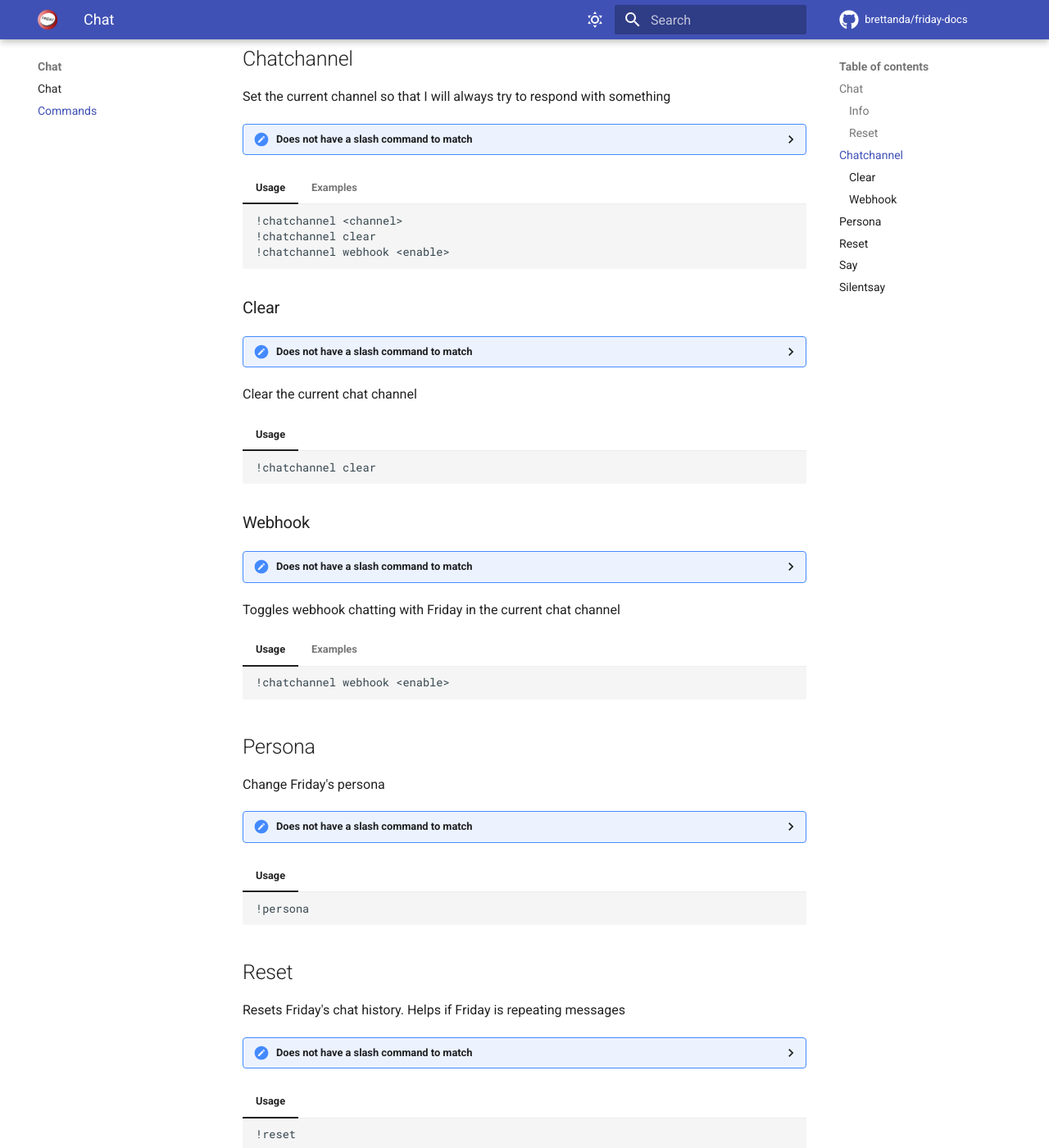
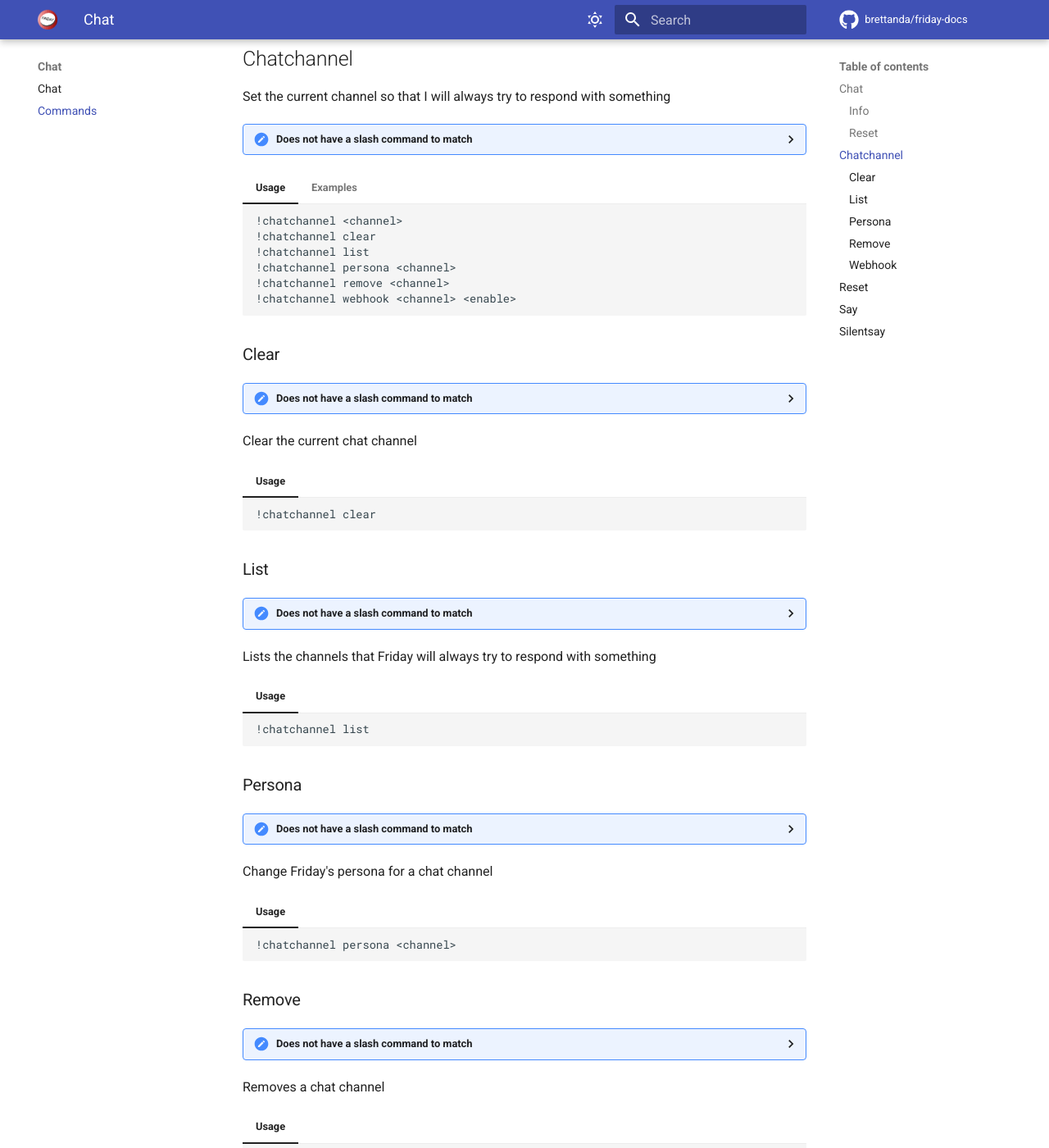
Before and after one commit to Brettanda/friday-docs, an MkDocs documentation site: the page built from docs/commands/chat.md, in a window 1280 px wide and 1400 px high, scrolled down 1078 px. Shown: the whole window at 82% size. Built offline with MkDocs 1.6.1 and Material for MkDocs 9.7.7, drawn with Linux system fonts in a browser that asks for light colours; nearby versions of some CDN libraries; comment, search, counter and statistics services are not loaded; the version menu is left out; some of the changed text lies outside the part shown.

Commit message:
multiple chatchannels and personas update

````diff
--- a/docs/commands/chat.md
+++ b/docs/commands/chat.md
@@ -57,7 +57,10 @@ Set the current channel so that I will always try to respond with something
 	```md
 	!chatchannel <channel>
 	!chatchannel clear
-	!chatchannel webhook <enable>
+	!chatchannel list
+	!chatchannel persona <channel>
+	!chatchannel remove <channel>
+	!chatchannel webhook <channel> <enable>
 	```
 
 === "Examples"
@@ -78,6 +81,45 @@ Clear the current chat channel
 	!chatchannel clear
 	```
 
+### List
+
+??? missing "Does not have a slash command to match"
+	Learn more about [slash commands](/#slash-commands)
+
+Lists the channels that Friday will always try to respond with something
+
+=== "Usage"
+
+	```md
+	!chatchannel list
+	```
+
+### Persona
+
+??? missing "Does not have a slash command to match"
+	Learn more about [slash commands](/#slash-commands)
+
+Change Friday's persona for a chat channel
+
+=== "Usage"
+
+	```md
+	!chatchannel persona <channel>
+	```
+
+### Remove
+
+??? missing "Does not have a slash command to match"
+	Learn more about [slash commands](/#slash-commands)
+
+Removes a chat channel
+
+=== "Usage"
+
+	```md
+	!chatchannel remove <channel>
+	```
+
 ### Webhook
 
 ??? missing "Does not have a slash command to match"
@@ -88,28 +130,16 @@ Toggles webhook chatting with Friday in the current chat channel
 === "Usage"
 
 	```md
-	!chatchannel webhook <enable>
+	!chatchannel webhook <channel> <enable>
 	```
 
 === "Examples"
 
 	```md
-	!chatchannel webhook 0
-	!chatchannel webhook true
-	!chatchannel webhook 1
-	!chatchannel webhook false
-	```
-
-## Persona
-
-Change Friday's persona
-
-??? missing "Does not have a slash command to match"
-	Learn more about [slash commands](/#slash-commands)
-
-=== "Usage"
-	```md
-	!persona
+	!chatchannel webhook #chatbot 1
+	!chatchannel webhook #chatchannel false
+	!chatchannel webhook #chatchannel true
+	!chatchannel webhook #chatbot 0
 	```
 
 ## Reset
````
